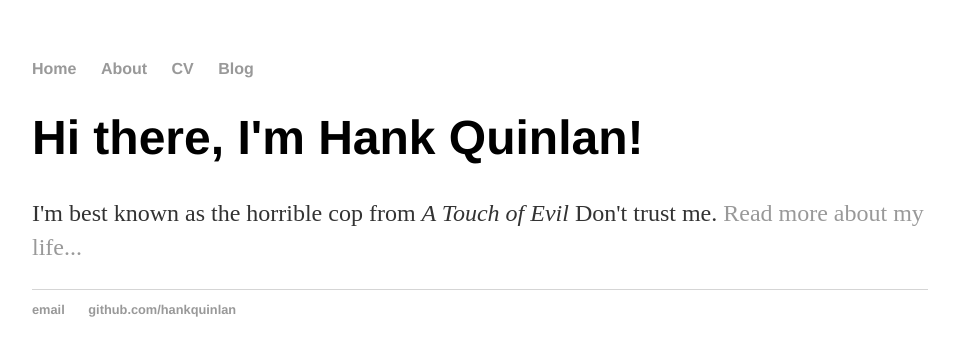
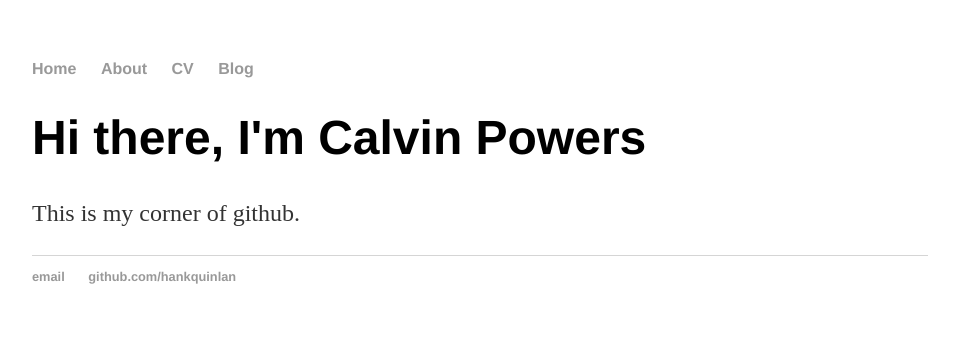
Before and after one commit to calvin-powers/calvin-powers.github.io, a Jekyll site: the page built from index.html, in a window 1280 px wide. Shown: the top 356 px of the page, without its empty margins (160-1119 px from the left). Built offline with Jekyll 4.4.1, drawn with Linux system fonts in a browser that asks for light colours.

Commit message:
Update index.html

```diff
--- a/index.html
+++ b/index.html
@@ -1,8 +1,8 @@
 ---
 layout: default
-title: Hank Quinlan, Horrible Cop
+title: Calvin Powers on Github
 ---
 <div class="blurb">
-	<h1>Hi there, I'm Hank Quinlan!</h1>
-	<p>I'm best known as the horrible cop from <em>A Touch of Evil</em> Don't trust me. <a href="/about">Read more about my life...</a></p>
+	<h1>Hi there, I'm Calvin Powers</h1>
+	<p>This is my corner of github.</p>
 </div><!-- /.blurb -->
```
